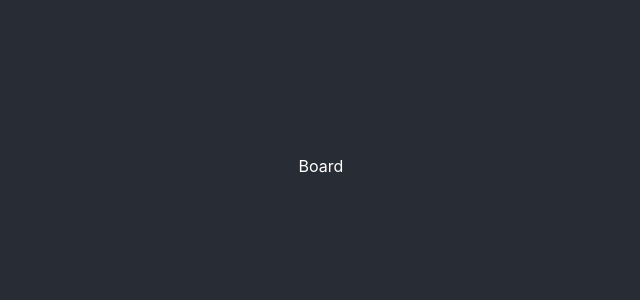
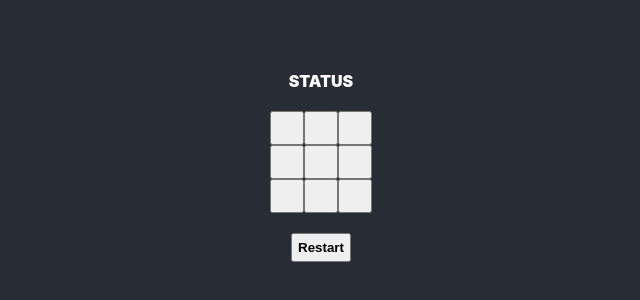
Before and after one commit to BuntyBru/3t-ts, a React (Create React App) app: page / in a window 1280 px wide. Shown: the part 234-534 px from the top of the page, without its empty margins (319-959 px from the left). Built offline with nearby package versions, Linux system fonts and the light colour scheme.

Commit message:
Added styles and basic config

```diff
--- a/src/App.tsx
+++ b/src/App.tsx
@@ -1,11 +1,11 @@
 import React from "react";
 import "./App.css";
-import Board from "./components/Board";
+import Game from "./components/Game";
 
 function App() {
   return (
     <div className="App">
-      <Board />
+      <Game />
     </div>
   );
 }
--- a/src/components/Board.tsx
+++ b/src/components/Board.tsx
@@ -1,8 +1,70 @@
 import React from "react";
 import styled from "styled-components";
+import { UserAction } from "../type/tictactoe";
+
+const StyledUserBoxButton = styled.button`
+  padding: 15px;
+`;
+
+const StyledRestartButton = styled.button`
+  padding: 5px;
+  font-weight: 900;
+  margin-top: 20px;
+`;
+
+const StyledStatusSection = styled.div`
+  margin-bottom: 20px;
+  font-weight: 900;
+  font-size: 16px;
+`;
 
 const Board = () => {
-  return <p>Board</p>;
+  // const squares = Array(9).fill(null);
+
+  const [squares, setSquares] = React.useState<Array<UserAction>>(
+    Array(9).fill(null)
+  );
+  // 🐨 We'll need the following bits of derived state:
+  // - nextValue ('X' or 'O')
+  // - winner ('X', 'O', or null)
+  // - status (`Winner: ${winner}`, `Scratch: Cat's game`, or `Next player: ${nextValue}`)
+
+  function selectSquare(square: number) {
+    console.log(square);
+  }
+
+  function restart() {}
+
+  function renderSquare(i: number) {
+    return (
+      <StyledUserBoxButton onClick={() => selectSquare(i)}>
+        {squares[i]}
+      </StyledUserBoxButton>
+    );
+  }
+
+  return (
+    <div>
+      {/* 🐨 put the status in the div below */}
+      <StyledStatusSection>STATUS</StyledStatusSection>
+      <div className="board-row">
+        {renderSquare(0)}
+        {renderSquare(1)}
+        {renderSquare(2)}
+      </div>
+      <div className="board-row">
+        {renderSquare(3)}
+        {renderSquare(4)}
+        {renderSquare(5)}
+      </div>
+      <div className="board-row">
+        {renderSquare(6)}
+        {renderSquare(7)}
+        {renderSquare(8)}
+      </div>
+      <StyledRestartButton onClick={restart}>Restart</StyledRestartButton>
+    </div>
+  );
 };
 
 export default Board;
--- /dev/null
+++ b/src/components/Game.tsx
@@ -0,0 +1,9 @@
+import React from "react";
+import styled from "styled-components";
+import Board from "./Board";
+
+const Game = () => {
+  return <Board />;
+};
+
+export default Game;
--- /dev/null
+++ b/src/type/tictactoe.tsx
@@ -0,0 +1 @@
+export type UserAction = "X" | "O" | null;
```
